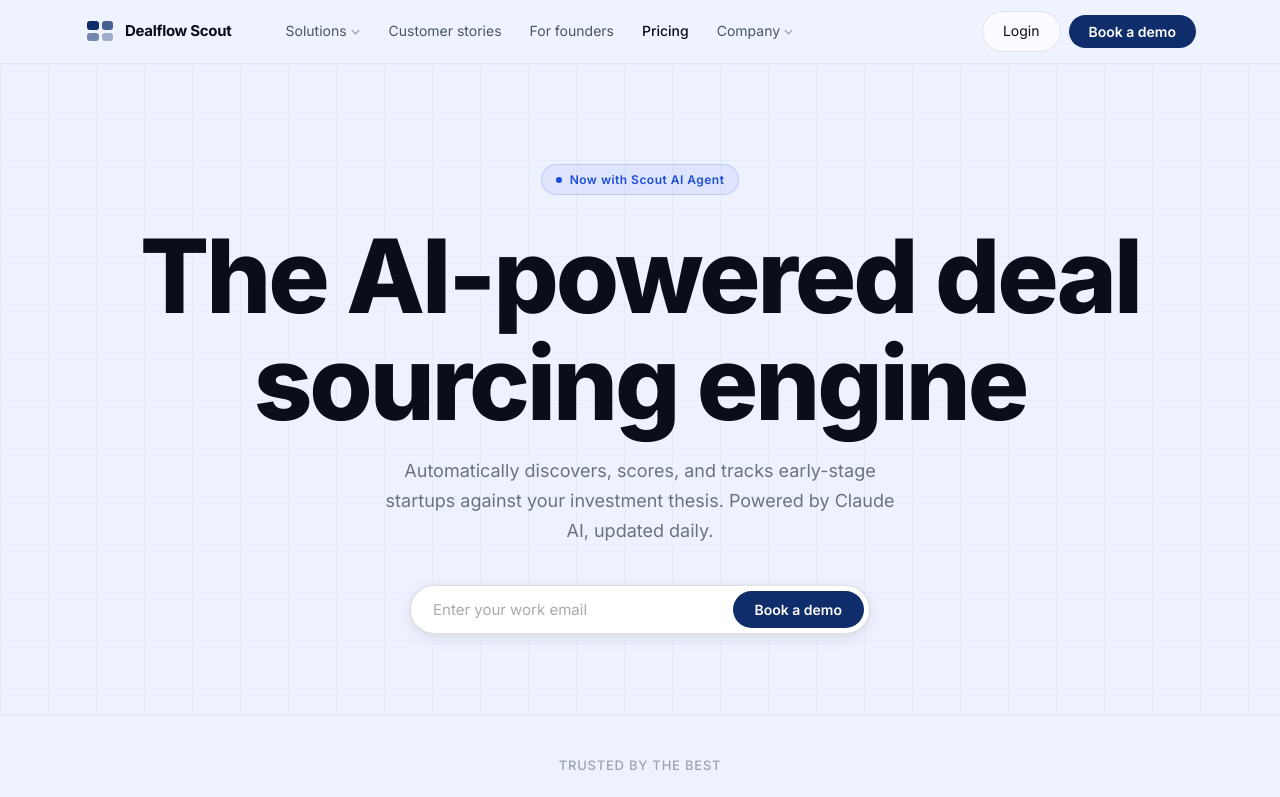
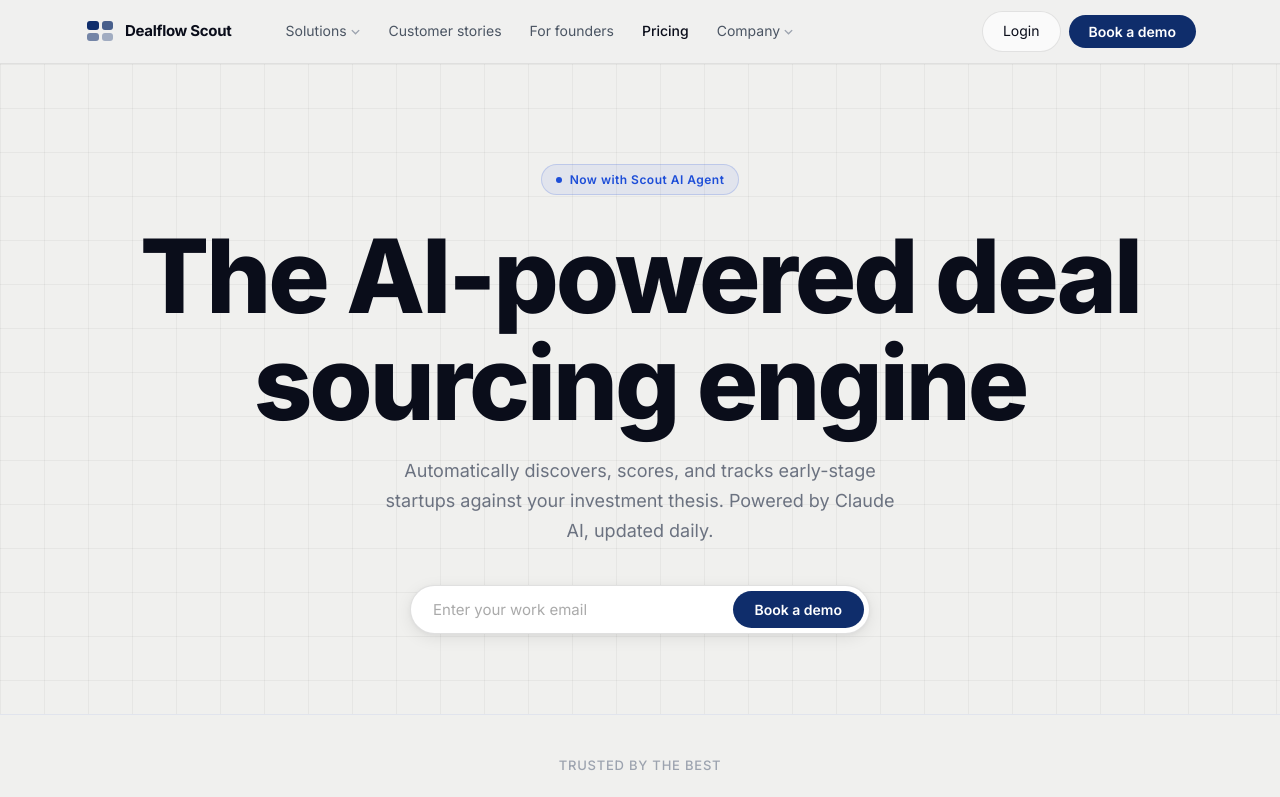
Before and after one commit to dealflowscout/Dealflow-Scout-Website, a plain HTML site: page index.html in a window 1280 px wide. Shown: the top 797 px of the page. Drawn offline with Linux system fonts and the light colour scheme.

Commit message:
hero bg: warm light gray #f0f0ee with clean 44px grid, matching harmonic.ai

```diff
--- a/index.html
+++ b/index.html
@@ -21,7 +21,7 @@
   --bg:           #ffffff;
   --bg-soft:      #f8fafc;
   --bg-mid:       #f1f5f9;
-  --hero-bg:      #eef2ff;
+  --hero-bg:      #f0f0ee;
 
   /* Primary dark blue — replaces orange throughout */
   --blue:         #1d4ed8;
@@ -55,9 +55,9 @@ button { cursor: pointer; font-family: 'Inter', sans-serif; }
 /* ─── NAV ─── */
 .nav {
   position: sticky; top: 0; z-index: 100;
-  background: rgba(238,242,255,0.9);
+  background: rgba(240,240,238,0.94);
   backdrop-filter: blur(12px); -webkit-backdrop-filter: blur(12px);
-  border-bottom: 1px solid rgba(29,78,216,0.08);
+  border-bottom: 1px solid rgba(0,0,0,0.07);
   height: 64px; display: flex; align-items: center;
 }
 .nav .container { display: flex; align-items: center; width: 100%; }
@@ -105,16 +105,17 @@ button { cursor: pointer; font-family: 'Inter', sans-serif; }
 
 /* ─── HERO ─── */
 .hero {
-  background: var(--hero-bg);
+  background-color: #f0f0ee;
   padding: 100px 0 80px;
   position: relative; overflow: hidden;
 }
 .hero::before {
   content: '';
   position: absolute; inset: 0;
-  background-image: linear-gradient(rgba(29,78,216,0.04) 1px, transparent 1px),
-                    linear-gradient(90deg, rgba(29,78,216,0.04) 1px, transparent 1px);
-  background-size: 48px 48px;
+  background-image:
+    linear-gradient(rgba(0,0,0,0.045) 1px, transparent 1px),
+    linear-gradient(90deg, rgba(0,0,0,0.045) 1px, transparent 1px);
+  background-size: 44px 44px;
   pointer-events: none;
 }
 .hero .container { display: flex; flex-direction: column; align-items: center; text-align: center; position: relative; z-index: 1; }
```
